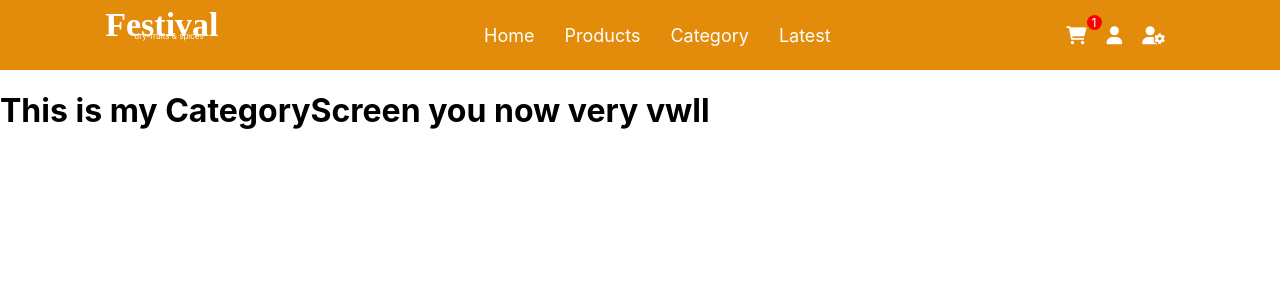
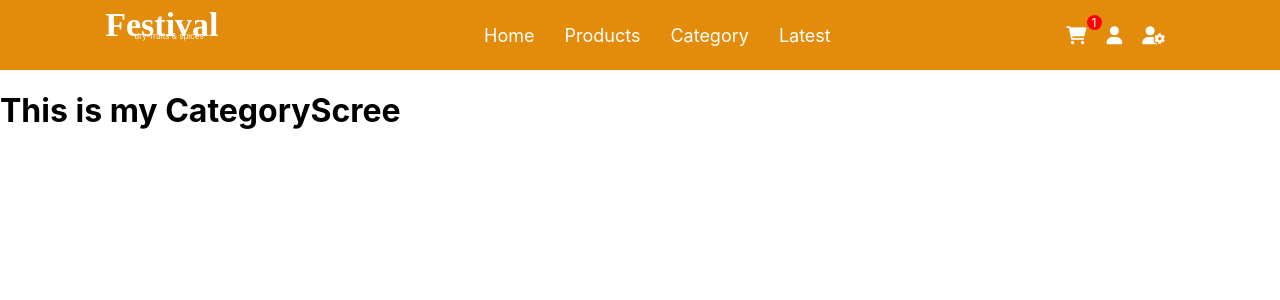
Before and after one commit to vikasswebdev/festival-dry-fruits, a React (Create React App) app in the folder frontend/: page /category in a window 1280 px wide. Shown: the top 300 px of the page. Built offline with nearby package versions, Linux system fonts and the light colour scheme.

Commit message:
change category screen

```diff
--- a/frontend/src/screens/CategoryScreen.js
+++ b/frontend/src/screens/CategoryScreen.js
@@ -3,7 +3,7 @@ import React from "react";
 const CategoryScreen = () => {
   return (
     <div>
-      <h1>This is my CategoryScreen you now very vwll</h1>
+      <h1>This is my CategoryScree</h1>
     </div>
   );
 };
```
